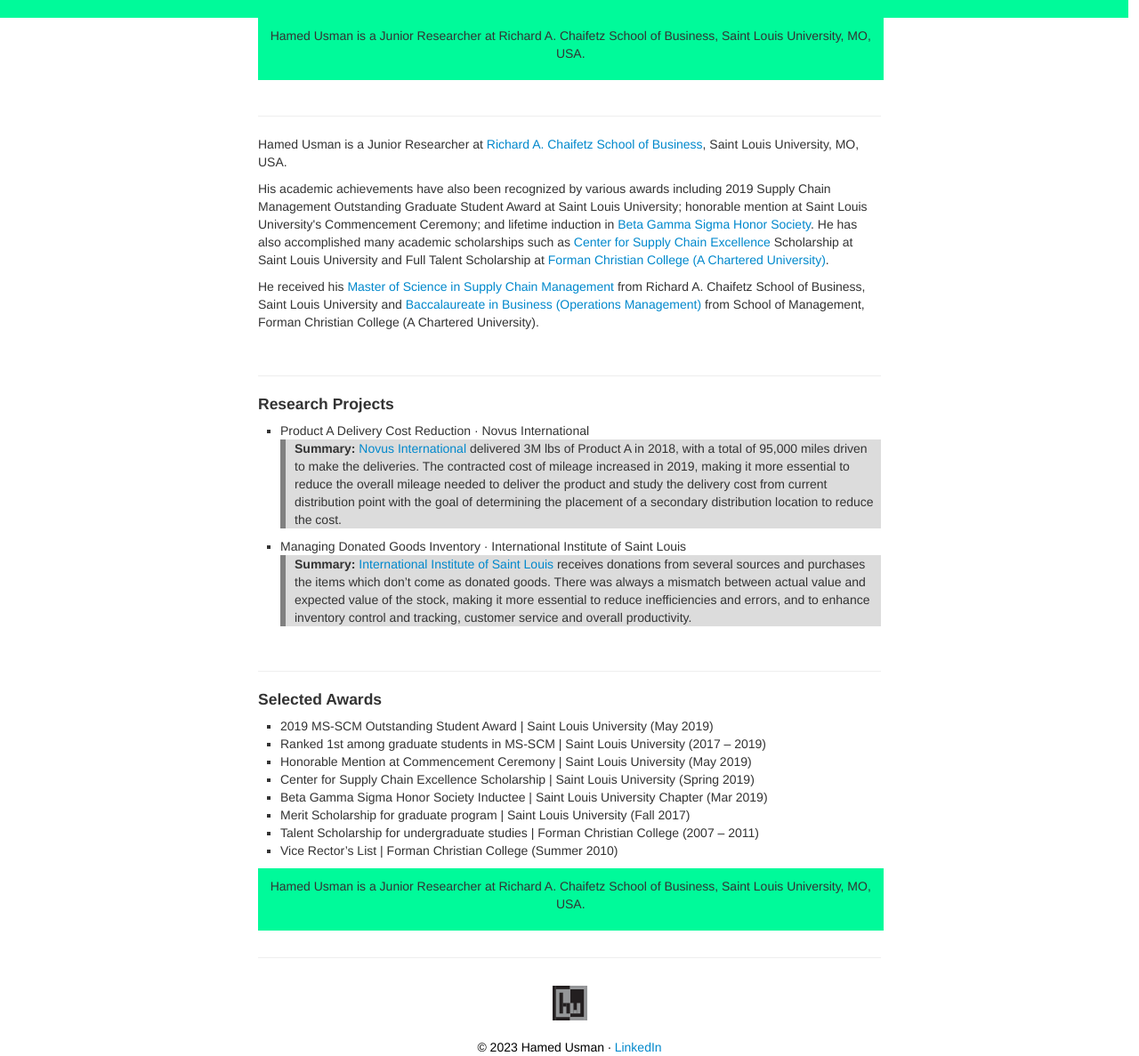
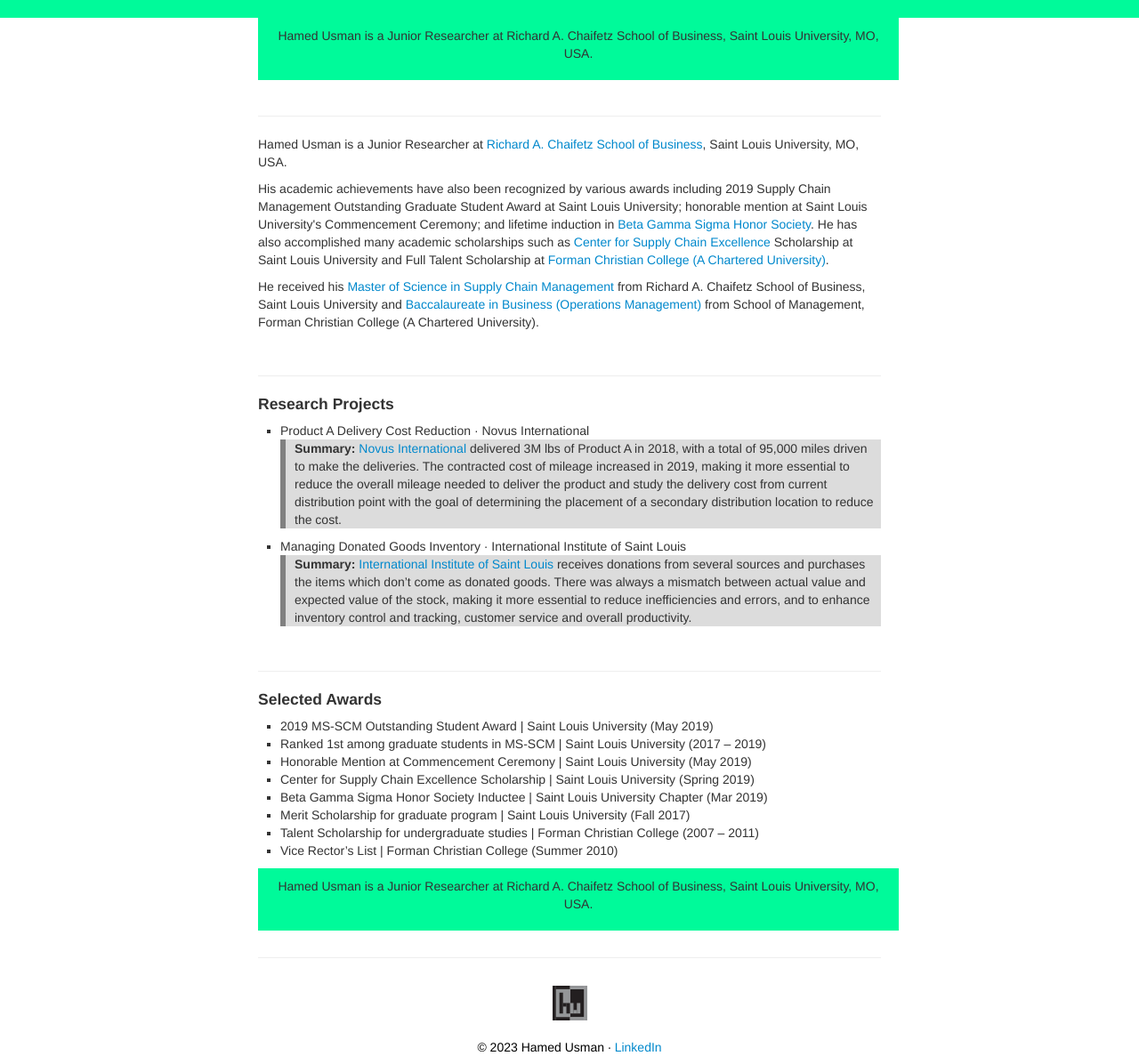
Before and after one commit to hamedusman/hamedusman.github.io, a Jekyll site: the page built from index.md, in a window 1280 px wide. Shown: the part 289-1476 px from the top of the page at 89% size. Built offline with Jekyll 4.4.1, drawn with Linux system fonts in a browser that asks for light colours.

Commit message:
Update my_custom_css.css

```diff
--- a/assets/themes/twitter/css/my_custom_css.css
+++ b/assets/themes/twitter/css/my_custom_css.css
@@ -181,7 +181,7 @@
 }
 
 .headline {
- width:97.5%;
+ width:100%;
  border:0px;
  background-color: #00fa9a;
  padding:10px;
```
